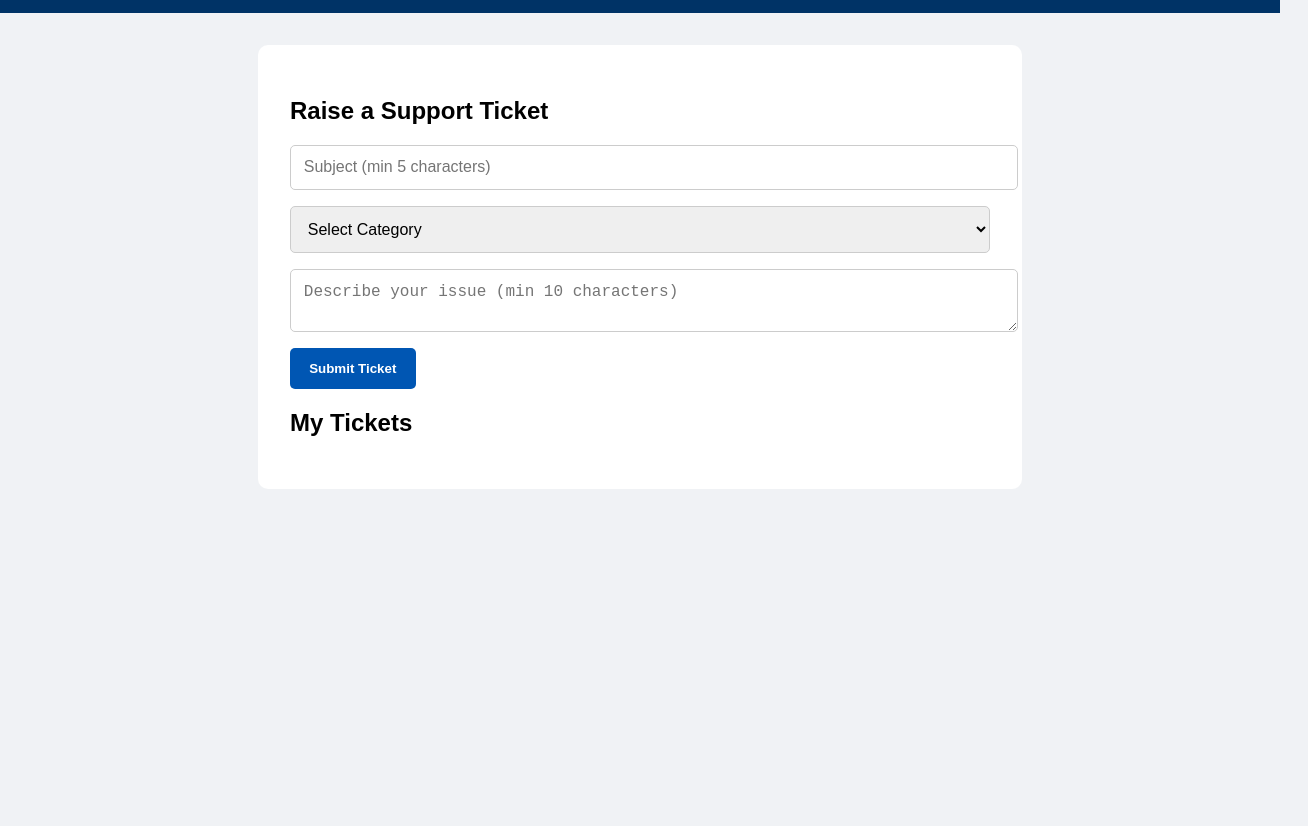
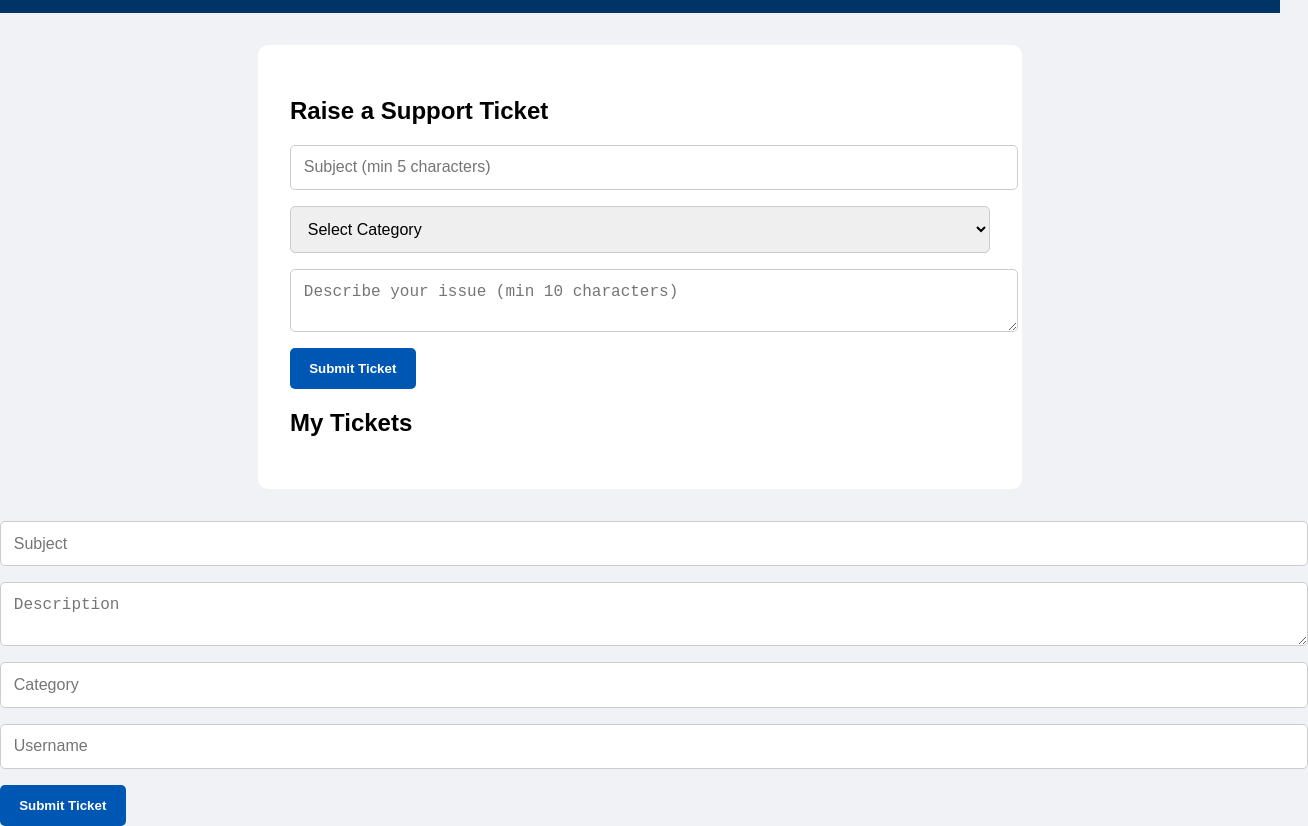
Before and after one commit to Siyaphor/Quickdesk-hackathon, a plain HTML site: page frontend/index.html in a window 1280 px wide. Shown: the part 87-913 px from the top of the page, 1308 px wide, since content can reach past the window. Before the commit the page ends 800 px from the top, so only its background shows below. Drawn offline with Linux system fonts and the light colour scheme.

Commit message:
✅ Completed full backend with CRUD and admin summary + updated index.html

```diff
--- a/frontend/index.html
+++ b/frontend/index.html
@@ -43,6 +43,13 @@
       <ul id="ticketDisplay"></ul>
     </section>
   </main>
+<form id="ticketForm">
+  <input type="text" id="subject" placeholder="Subject" required />
+  <textarea id="description" placeholder="Description" required></textarea>
+  <input type="text" id="category" placeholder="Category" required />
+  <input type="text" id="user" placeholder="Username" required />
+  <button type="submit">Submit Ticket</button>
+</form>
 
   <script src="script.js"></script>
 </body>
```
